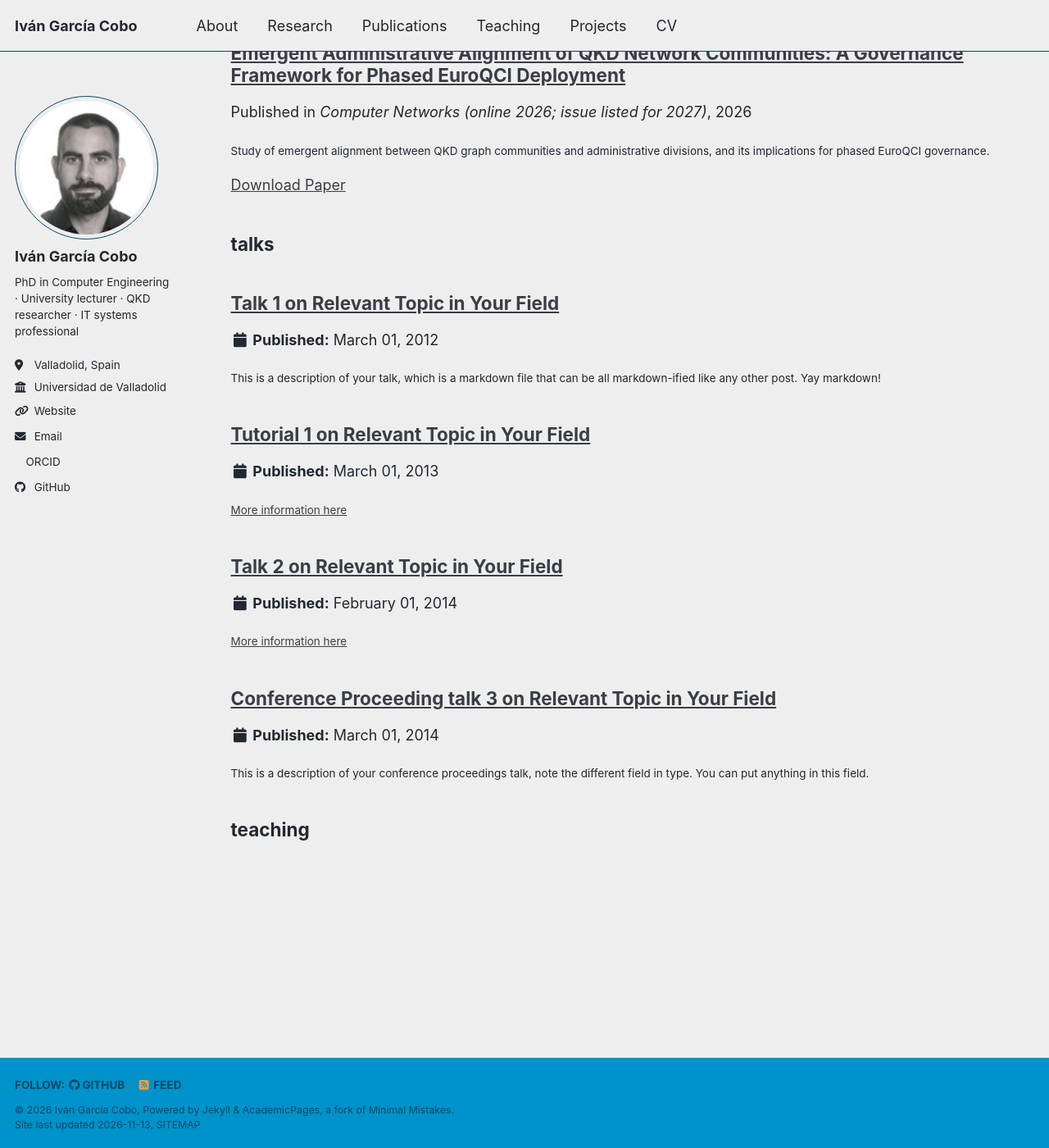
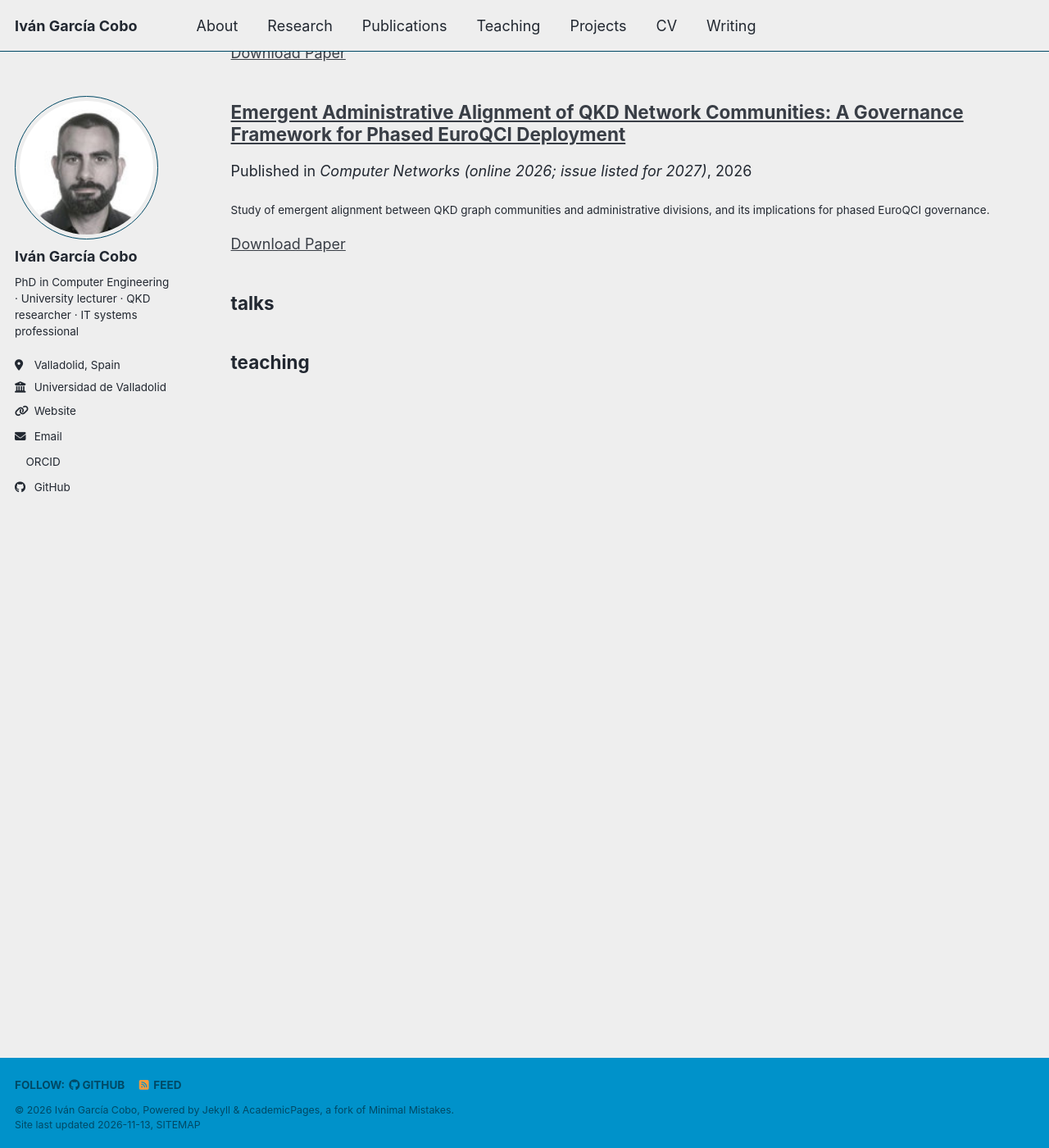
Before and after one commit to ivgarci/ivgarci.github.io, a Jekyll site: the page built from _pages/sitemap.md, in a window 1280 px wide and 1400 px high, scrolled down 2817 px. Shown: the whole window at 82% size. Built offline with Jekyll 4.4.1, drawn with Linux system fonts in a browser that asks for light colours; a style sheet for code colours, icons or effects is not loaded.

```diff
--- a/_data/navigation.yml
+++ b/_data/navigation.yml
@@ -1,4 +1,3 @@
-# Main navigation
 main:
   - title: "About"
     url: /
@@ -12,3 +11,5 @@ main:
     url: /projects/
   - title: "CV"
     url: /cv/
+  - title: "Writing"
+    url: /writing/
--- a/_talks/2012-03-01-talk-1.md
+++ /dev/null
@@ -1,11 +0,0 @@
----
-title: "Talk 1 on Relevant Topic in Your Field"
-collection: talks
-type: "Talk"
-permalink: /talks/2012-03-01-talk-1
-venue: "UC San Francisco, Department of Testing"
-date: 2012-03-01
-location: "San Francisco, CA, USA"
----
-
-This is a description of your talk, which is a markdown file that can be all markdown-ified like any other post. Yay markdown!
--- a/_talks/2013-03-01-tutorial-1.md
+++ /dev/null
@@ -1,13 +0,0 @@
----
-title: "Tutorial 1 on Relevant Topic in Your Field"
-collection: talks
-type: "Tutorial"
-permalink: /talks/2013-03-01-tutorial-1
-venue: "UC-Berkeley Institute for Testing Science"
-date: 2013-03-01
-location: "Berkeley, CA, USA"
----
-
-[More information here](http://exampleurl.com)
-
-This is a description of your tutorial, note the different field in type. This is a markdown files that can be all markdown-ified like any other post. Yay markdown!
--- a/_talks/2014-02-01-talk-2.md
+++ /dev/null
@@ -1,13 +0,0 @@
----
-title: "Talk 2 on Relevant Topic in Your Field"
-collection: talks
-type: "Talk"
-permalink: /talks/2014-02-01-talk-2
-venue: "London School of Testing"
-date: 2014-02-01
-location: "London, UK"
----
-
-[More information here](http://example2.com)
-
-This is a description of your talk, which is a markdown files that can be all markdown-ified like any other post. Yay markdown!
--- a/_talks/2014-03-01-talk-3.md
+++ /dev/null
@@ -1,11 +0,0 @@
----
-title: "Conference Proceeding talk 3 on Relevant Topic in Your Field"
-collection: talks
-type: "Conference proceedings talk"
-permalink: /talks/2014-03-01-talk-3
-venue: "Testing Institute of America 2014 Annual Conference"
-date: 2014-03-01
-location: "Los Angeles, CA, USA"
----
-
-This is a description of your conference proceedings talk, note the different field in type. You can put anything in this field.
```
Also changed, not shown: README.md (+28 -76 lines), _data/authors.yml (+1 -18 lines), _pages/writing.md (added, +16 -0 lines), files/bibtex1.bib (deleted, +0 -10 lines), .github/workflows/scrape_talks.yml (deleted), 6 other files.
